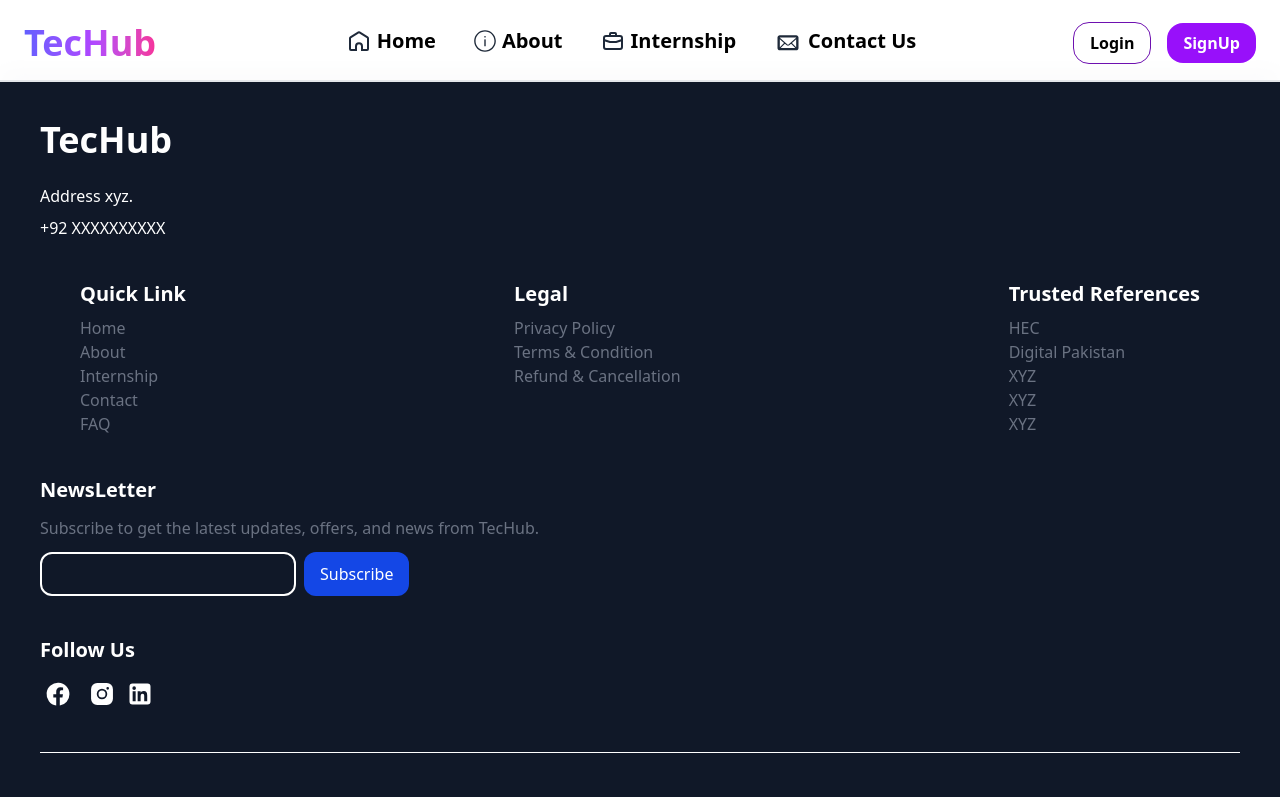
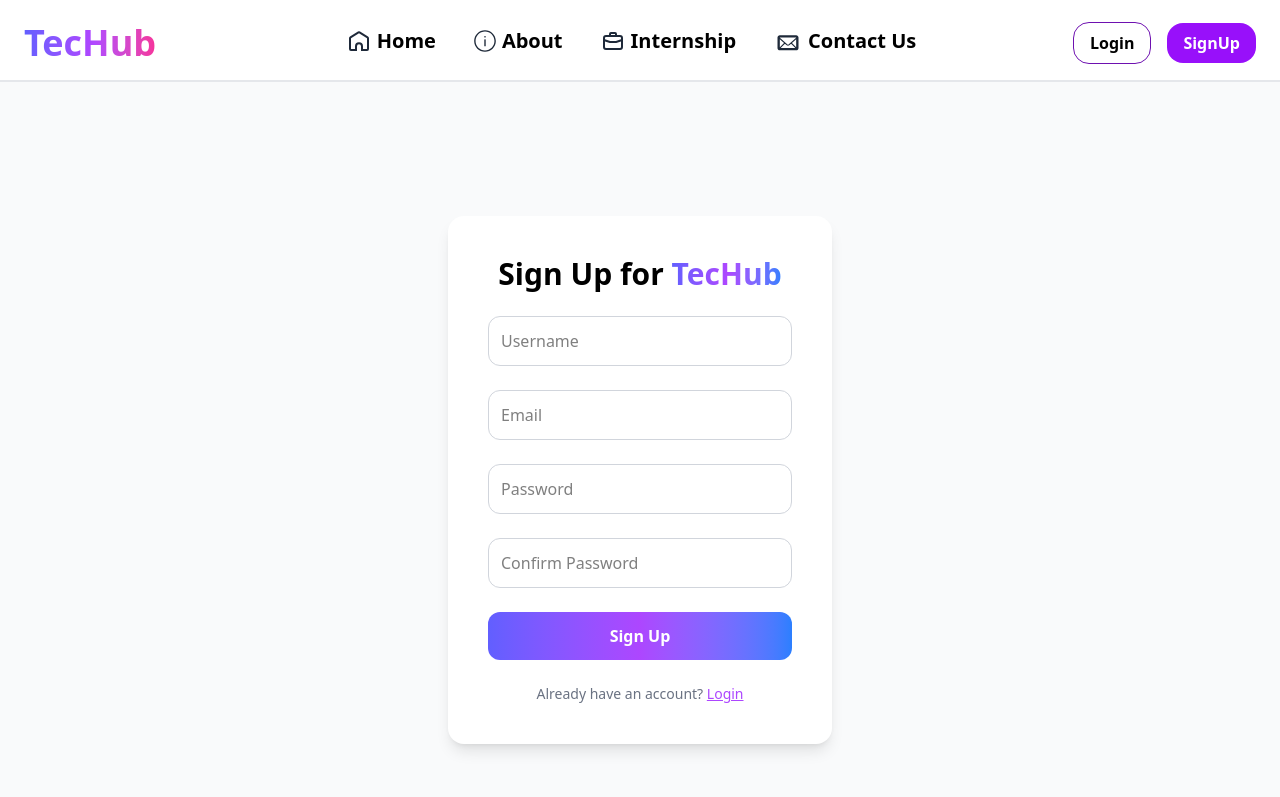
Before and after one commit to Muzamil-Fatima/Tec-Hub, a React app in the folder frontend/: page /signup in a window 1280 px wide. Shown: the top 797 px of the page. Built offline with nearby package versions, Linux system fonts and the light colour scheme; the HTML template or start-up script is replaced by a standard one.

Commit message:
Add files

```diff
--- a/frontend/src/App.jsx
+++ b/frontend/src/App.jsx
@@ -5,12 +5,20 @@ import LandingPage from "./pages/Home/LandingPage";
 import AboutUs from "./pages/About/AboutUs";
 import ContactInfo from "./pages/ContactUs/ContactInfo";
 import Opportunity from "./pages/Internship/Opportunity";
+import Login from "./pages/Auth/Login";
+import Signup from "./pages/Auth/SignUp";
+import Forget from "./pages/Auth/Forget";
+import VerifyEmail from "./pages/Auth/VerifyEmail";
 function App() {
   return (
     <>
       <div className="text-black bg-white font m-0 p-0 box-border font pt-20">
         <Navbar />
         <Routes>
+          <Route path="/login" element={<Login />} />
+          <Route path="/signup" element={<Signup />} />
+          <Route path="/forget-password" element={<Forget />} />
+          <Route path="/verify-email" element={<VerifyEmail />} />
           <Route path="/" element={<LandingPage />} />
           <Route path="/about" element={<AboutUs />} />
           <Route path="/contact" element={<ContactInfo />} />
--- a/frontend/src/Components/Navbar.jsx
+++ b/frontend/src/Components/Navbar.jsx
@@ -106,12 +106,16 @@ const Navbar = () => {
         </ul>
       </div>
       <div className="space-x-4">
+        <Link to="/login">
           <button className="border-purple-800 text-black border hover:bg-purple-600 rounded-2xl px-4 py-2 hover:text-white font-semibold cursor-pointer">
             Login
           </button>
+        </Link>
+        <Link to="/signup">
           <button className="bg-purple-600 hover:bg-transparent hover:border hover:border-purple-800 rounded-2xl px-4 py-2  text-white hover:text-purple-700 font-semibold cursor-pointer">
             SignUp
           </button>
+        </Link>
       </div>
     </div>
   );
--- a/frontend/src/pages/Auth/Forget.jsx
+++ b/frontend/src/pages/Auth/Forget.jsx
@@ -0,0 +1,48 @@
+import React, { useState } from "react";
+import { Link } from "react-router-dom";
+
+const Forget = () => {
+  const [email, setEmail] = useState("");
+
+  const handleForgot = (e) => {
+    e.preventDefault();
+    // TODO: Call backend API
+    console.log({ email });
+  };
+
+  return (
+    <div className="flex justify-center items-center h-screen bg-gray-50">
+      <form
+        className="bg-white p-10 rounded-2xl shadow-lg w-96 space-y-6"
+        onSubmit={handleForgot}
+      >
+        <h2 className="text-3xl font-bold text-center">Forgot Password</h2>
+        <p className="text-center text-gray-500">
+          Enter your email to receive a password reset link
+        </p>
+        <input
+          type="email"
+          placeholder="Email"
+          className="w-full p-3 rounded-xl border border-gray-300 focus:border-purple-500 focus:outline-none"
+          value={email}
+          onChange={(e) => setEmail(e.target.value)}
+          required
+        />
+        <Link to="/verify-email">
+          <button className="w-full bg-linear-to-r from-indigo-500 via-purple-500 to-blue-500 text-white py-3 rounded-xl font-semibold hover:opacity-90">
+            Send Reset Link
+          </button>
+        </Link>
+
+        <p className="text-sm text-center text-gray-500">
+          Remember password?{" "}
+          <Link to="/login" className="text-purple-500 underline">
+            Login
+          </Link>
+        </p>
+      </form>
+    </div>
+  );
+};
+
+export default Forget;
--- a/frontend/src/pages/Auth/Login.jsx
+++ b/frontend/src/pages/Auth/Login.jsx
@@ -0,0 +1,62 @@
+import React, { useState } from "react";
+import { Link } from "react-router-dom";
+
+const Login = () => {
+  const [email, setEmail] = useState("");
+  const [password, setPassword] = useState("");
+
+  const handleLogin = (e) => {
+    e.preventDefault();
+    // TODO: Call backend API
+    console.log({ email, password });
+  };
+
+  return (
+    <div className="flex justify-center items-center h-screen bg-gray-50">
+      <form
+        className="bg-white p-10 rounded-2xl shadow-lg w-96 space-y-6"
+        onSubmit={handleLogin}
+      >
+        <h2 className="text-3xl font-bold text-center">
+          Login to{" "}
+          <span className="bg-linear-to-r from-indigo-500 via-purple-500 to-blue-500 bg-clip-text text-transparent">
+            TecHub
+          </span>
+        </h2>
+        <input
+          type="email"
+          placeholder="Email"
+          className="w-full p-3 rounded-xl border border-gray-300 focus:border-purple-500 focus:outline-none"
+          value={email}
+          onChange={(e) => setEmail(e.target.value)}
+          required
+        />
+        <input
+          type="password"
+          placeholder="Password"
+          className="w-full p-3 rounded-xl border border-gray-300 focus:border-purple-500 focus:outline-none"
+          value={password}
+          onChange={(e) => setPassword(e.target.value)}
+          required
+        />
+        <button className="w-full bg-linear-to-r from-indigo-500 via-purple-500 to-blue-500 text-white py-3 rounded-xl font-semibold hover:opacity-90">
+          Login
+        </button>
+        <p className="text-sm text-center text-gray-500">
+          Forgot Password?{" "}
+          <Link to="/forget-password" className="text-purple-500 underline">
+            Click here
+          </Link>
+        </p>
+        <p className="text-sm text-center text-gray-500">
+          Don't have an account?{" "}
+          <Link to="/signup" className="text-purple-500 underline">
+            Sign Up
+          </Link>
+        </p>
+      </form>
+    </div>
+  );
+};
+
+export default Login;
--- a/frontend/src/pages/Auth/ResetPassword.jsx
+++ b/frontend/src/pages/Auth/ResetPassword.jsx
@@ -0,0 +1,50 @@
+import React, { useState } from "react";
+import { useParams } from "react-router-dom";
+
+const ResetPassword = () => {
+  const { token } = useParams(); // get token from URL
+  const [password, setPassword] = useState("");
+  const [confirmPassword, setConfirmPassword] = useState("");
+
+  const handleReset = (e) => {
+    e.preventDefault();
+    if (password !== confirmPassword) {
+      alert("Passwords do not match!");
+      return;
+    }
+    // TODO: Call backend API with token
+    console.log({ token, password });
+  };
+
+  return (
+    <div className="flex justify-center items-center h-screen bg-gray-50">
+      <form
+        className="bg-white p-10 rounded-2xl shadow-lg w-96 space-y-6"
+        onSubmit={handleReset}
+      >
+        <h2 className="text-3xl font-bold text-center">Reset Password</h2>
+        <input
+          type="password"
+          placeholder="New Password"
+          className="w-full p-3 rounded-xl border border-gray-300 focus:border-purple-500 focus:outline-none"
+          value={password}
+          onChange={(e) => setPassword(e.target.value)}
+          required
+        />
+        <input
+          type="password"
+          placeholder="Confirm New Password"
+          className="w-full p-3 rounded-xl border border-gray-300 focus:border-purple-500 focus:outline-none"
+          value={confirmPassword}
+          onChange={(e) => setConfirmPassword(e.target.value)}
+          required
+        />
+        <button className="w-full bg-linear-to-r from-indigo-500 via-purple-500 to-blue-500 text-white py-3 rounded-xl font-semibold hover:opacity-90">
+          Reset Password
+        </button>
+      </form>
+    </div>
+  );
+};
+
+export default ResetPassword;
--- a/frontend/src/pages/Auth/SignUp.jsx
+++ b/frontend/src/pages/Auth/SignUp.jsx
@@ -0,0 +1,78 @@
+import React, { useState } from "react";
+import { Link } from "react-router-dom";
+
+const Signup = () => {
+  const [username, setUsername] = useState("");
+  const [email, setEmail] = useState("");
+  const [password, setPassword] = useState("");
+  const [confirmPassword, setConfirmPassword] = useState("");
+
+  const handleSignup = (e) => {
+    e.preventDefault();
+    if (password !== confirmPassword) {
+      alert("Passwords do not match!");
+      return;
+    }
+    // TODO: Call backend API
+    console.log({ username, email, password });
+  };
+
+  return (
+    <div className="flex justify-center items-center h-screen bg-gray-50">
+      <form
+        className="bg-white p-10 rounded-2xl shadow-lg w-96 space-y-6"
+        onSubmit={handleSignup}
+      >
+        <h2 className="text-3xl font-bold text-center">
+          Sign Up for{" "}
+          <span className="bg-linear-to-r from-indigo-500 via-purple-500 to-blue-500 bg-clip-text text-transparent">
+            TecHub
+          </span>
+        </h2>
+        <input
+          type="text"
+          placeholder="Username"
+          className="w-full p-3 rounded-xl border border-gray-300 focus:border-purple-500 focus:outline-none"
+          value={username}
+          onChange={(e) => setUsername(e.target.value)}
+          required
+        />
+        <input
+          type="email"
+          placeholder="Email"
+          className="w-full p-3 rounded-xl border border-gray-300 focus:border-purple-500 focus:outline-none"
+          value={email}
+          onChange={(e) => setEmail(e.target.value)}
+          required
+        />
+        <input
+          type="password"
+          placeholder="Password"
+          className="w-full p-3 rounded-xl border border-gray-300 focus:border-purple-500 focus:outline-none"
+          value={password}
+          onChange={(e) => setPassword(e.target.value)}
+          required
+        />
+        <input
+          type="password"
+          placeholder="Confirm Password"
+          className="w-full p-3 rounded-xl border border-gray-300 focus:border-purple-500 focus:outline-none"
+          value={confirmPassword}
+          onChange={(e) => setConfirmPassword(e.target.value)}
+          required
+        />
+        <button className="w-full bg-linear-to-r from-indigo-500 via-purple-500 to-blue-500 text-white py-3 rounded-xl font-semibold hover:opacity-90">
+          Sign Up
+        </button>
+        <p className="text-sm text-center text-gray-500">
+          Already have an account?{" "}
+          <Link to="/login" className="text-purple-500 underline">
+            Login
+          </Link>
+        </p>
+      </form>
+    </div>
+  );
+};
+
+export default Signup;
--- a/frontend/src/pages/Auth/VerifyEmail.jsx
+++ b/frontend/src/pages/Auth/VerifyEmail.jsx
@@ -0,0 +1,41 @@
+import React, { useState } from "react";
+import { Link } from "react-router-dom";
+
+const VerifyEmail = () => {
+  const [otp, setOtp] = useState("");
+
+  const handleVerify = (e) => {
+    e.preventDefault();
+    // TODO: Call backend API to verify OTP
+    console.log({ otp });
+  };
+
+  return (
+    <div className="flex justify-center items-center h-screen bg-gray-50">
+      <form
+        className="bg-white p-10 rounded-2xl shadow-lg w-96 space-y-6"
+        onSubmit={handleVerify}
+      >
+        <h2 className="text-3xl font-bold text-center">Verify Email</h2>
+        <p className="text-center text-gray-500">
+          Enter the OTP sent to your email
+        </p>
+        <input
+          type="text"
+          placeholder="Enter OTP"
+          className="w-full p-3 rounded-xl border border-gray-300 focus:border-purple-500 focus:outline-none"
+          value={otp}
+          onChange={(e) => setOtp(e.target.value)}
+          required
+        />
+        <Link to="/">
+          <button className="w-full bg-linear-to-r from-indigo-500 via-purple-500 to-blue-500 text-white py-3 rounded-xl font-semibold hover:opacity-90">
+            Verify
+          </button>
+        </Link>
+      </form>
+    </div>
+  );
+};
+
+export default VerifyEmail;
```
Lines whose indentation alone changed are shown as unchanged.
